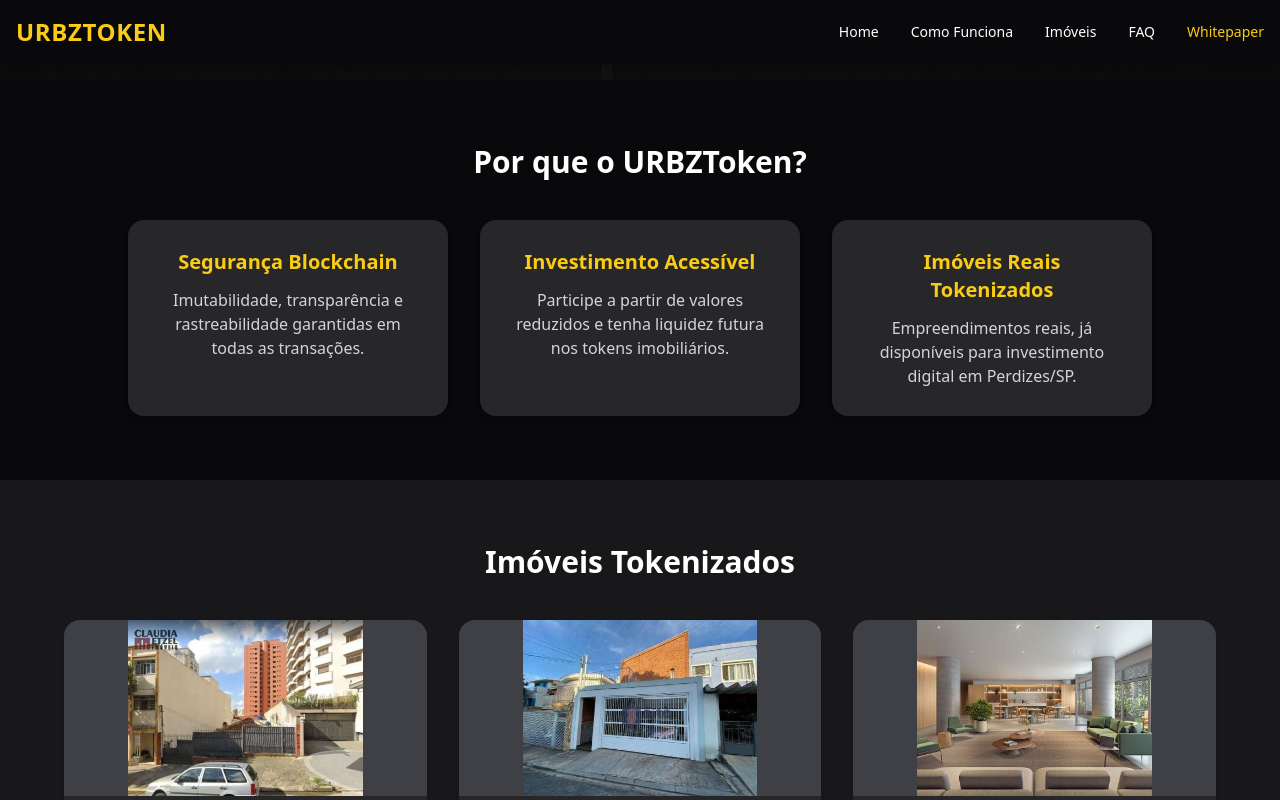
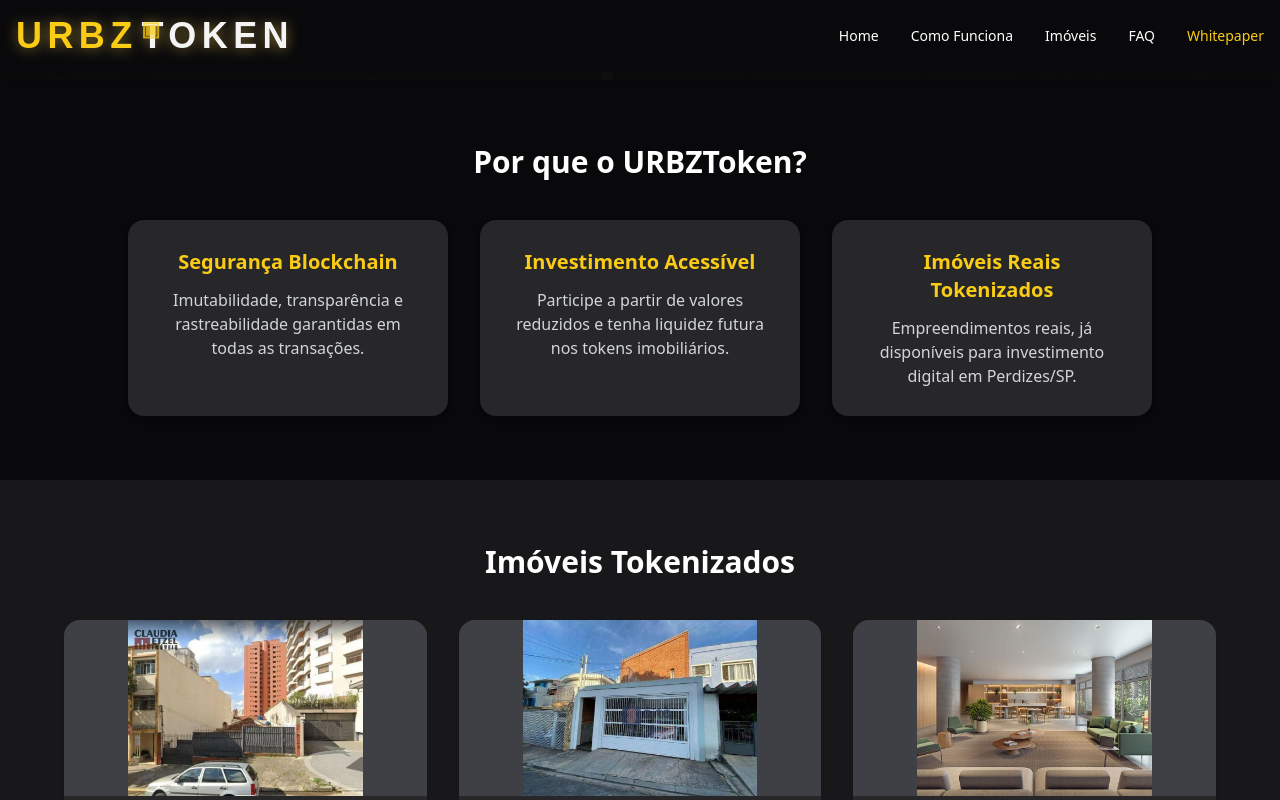
Before and after one commit to walbarellos/URBZ-Token, a React (Vite) app: page / in a window 1280 px wide. Shown: the top 800 px of the page. Built offline with nearby package versions, Linux system fonts and the light colour scheme.

Commit message:
New Logo.jsx / imported from Navbar.jsx

```diff
--- a/src/components/Navbar.jsx
+++ b/src/components/Navbar.jsx
@@ -1,5 +1,6 @@
 import React, { useState } from "react";
-import { Link, useLocation } from "react-router-dom";
+import { useLocation } from "react-router-dom";
+import Logo from "./Logo"; // Importa o componente de logo hightech
 
 export default function Navbar() {
   const [open, setOpen] = useState(false);
@@ -29,14 +30,16 @@ export default function Navbar() {
     )}
     <header className="bg-zinc-950 shadow-md fixed w-full z-50 top-0 left-0">
     <nav className="max-w-7xl mx-auto flex items-center justify-between px-4 py-4 text-white font-poppins">
-    {/* PREP: Aqui será alterado para o novo domínio futuramente */}
-    <Link
-    to="/"
-    className="text-2xl font-bold tracking-wide text-yellow-400 hover:underline font-poppins uppercase"
-    title="URBZToken Home"
-    >
-    URBZToken
-    </Link>
+    {/* Logo hightech */}
+    <Logo
+    onClick={() => {
+      if (window.location.pathname === "/") {
+        window.scrollTo({ top: 0, behavior: "smooth" });
+      } else {
+        window.location.href = "/";
+      }
+    }}
+    />
     <ul className="hidden lg:flex gap-8 text-sm font-medium">
     <li>
     <button className="hover:text-yellow-400" onClick={() => scrollToId("hero")}>
@@ -86,7 +89,17 @@ export default function Navbar() {
     } lg:hidden`}
     >
     <div className="flex items-center justify-between px-4 py-4 border-b border-zinc-700">
-    <span className="text-xl font-bold text-yellow-400">URBZToken</span>
+    {/* Logo no menu mobile (pode ser só texto ou usar <Logo /> também) */}
+    <Logo
+    onClick={() => {
+      setOpen(false);
+      if (window.location.pathname === "/") {
+        window.scrollTo({ top: 0, behavior: "smooth" });
+      } else {
+        window.location.href = "/";
+      }
+    }}
+    />
     <button onClick={() => setOpen(false)} className="p-2 rounded hover:bg-zinc-800">
     <span className="block w-6 h-0.5 mb-1 bg-yellow-400"></span>
     <span className="block w-6 h-0.5 bg-yellow-400"></span>
--- /dev/null
+++ b/src/components/logo.jsx
@@ -0,0 +1,33 @@
+// src/components/Logo.jsx
+export default function Logo({ onClick }) {
+  return (
+    <button
+    onClick={onClick}
+    className="
+    group text-3xl md:text-4xl font-extrabold tracking-widest
+    uppercase select-none
+    text-yellow-400
+    font-orbitron
+    relative
+    transition
+    focus:outline-none
+    hover:text-yellow-300
+    hover:scale-105
+    drop-shadow-[0_1.5px_7px_rgba(236,197,77,0.55)]
+    "
+    style={{ fontFamily: 'Orbitron, sans-serif', letterSpacing: '0.15em' }}
+    aria-label="Voltar para o início"
+    >
+    <span
+    className="
+    relative
+    after:content-['▣']
+    after:absolute after:-right-7 after:top-0 after:text-purple-500 after:text-xl after:opacity-75 group-hover:after:animate-pulse
+    "
+    >
+    URBZ
+    </span>
+    <span className="text-zinc-100 ml-1">TOKEN</span>
+    </button>
+  );
+}
```
